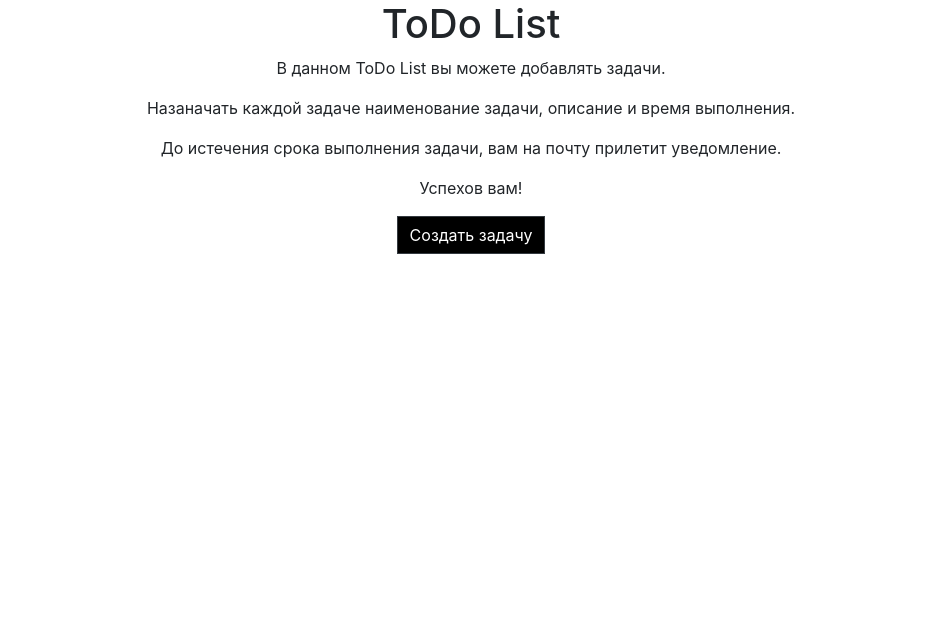
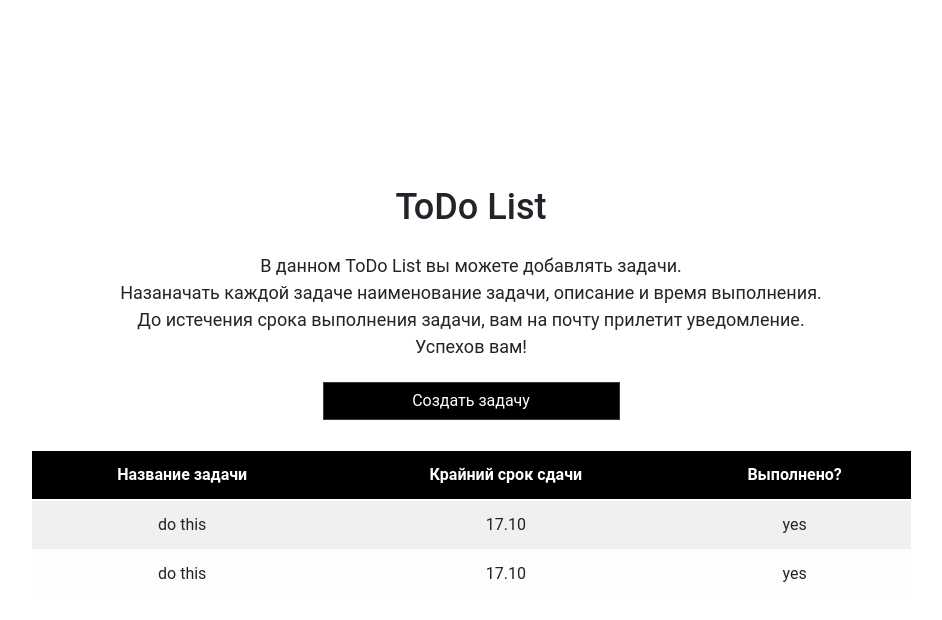
Before and after one commit to ValeriiaGrigoreva/to-do-nuxt, a Nuxt app: page / in a window 1280 px wide. Shown: the top 620 px of the page, without its empty margins (169-1111 px from the left). Built offline with nearby package versions, Linux system fonts and the light colour scheme.

Commit message:
main page done

```diff
--- a/pages/index.vue
+++ b/pages/index.vue
@@ -1,26 +1,96 @@
 <template>
   <div class="container">
     <h1>ToDo List</h1>
-    <div>
+    <div class="text-container">
       <p>В данном ToDo List вы можете добавлять задачи.</p>
       <p>Назаначать каждой задаче наименование задачи, описание и время выполнения.</p>
       <p>До истечения срока выполнения задачи, вам на почту прилетит уведомление.</p>
       <p>Успехов вам!</p>
     </div>
-    <b-button type="submit" variant="dark" squared class="button">Создать задачу</b-button>
+    <nuxt-link to="/addtask">
+      <b-button type="submit" variant="dark" squared class="button">Создать задачу</b-button>
+    </nuxt-link>
+    <b-table class="table" thead-class="tableHead" :items="items" :fields="fields" :striped="striped" :table-variant="tableVariant"></b-table>
   </div>
 </template>
 
 <script>
-export default {}
+export default {
+  data() {
+    return {
+      fields: [
+        {
+          key: 'task_name',
+          label: 'Название задачи'
+        },
+
+        {
+          key: 'deadline',
+          label: 'Крайний срок сдачи'
+        },
+
+        {
+          key: 'done',
+          label: 'Выполнено?'
+        }
+      ],
+
+      items: [
+        {
+          task_name:'do this',
+          deadline:'17.10',
+          done: 'yes'
+        },
+        {
+          task_name:'do this',
+          deadline:'17.10',
+          done: 'yes'
+        }
+      ],
+
+      tableVariant: 'light',
+      striped: true
+    }
+  }
+}
 </script>
 
 <style>
+  p {
+    margin: 0px;
+  }
+
+  h1 {
+    font-size: 36px;
+    margin-bottom: 22px;
+  }
   .container {
     text-align: center;
+    display:flex;
+    flex-direction: column;
+    justify-content: center;
+    align-items: center;
+    height: 100vh;
+    font-family: Roboto;
   }
 
-  .button{
+  .text-container {
+    margin-bottom: 22px;
+    font-size: 18px;
+  }
+
+  .button {
     background-color: black;
+    width: 297px;
+    margin-bottom: 30px;
+  }
+
+  .table {
+    width: 879px;
+  }
+
+  .tableHead {
+    background-color: black;
+    color: white;
   }
 </style>
```
